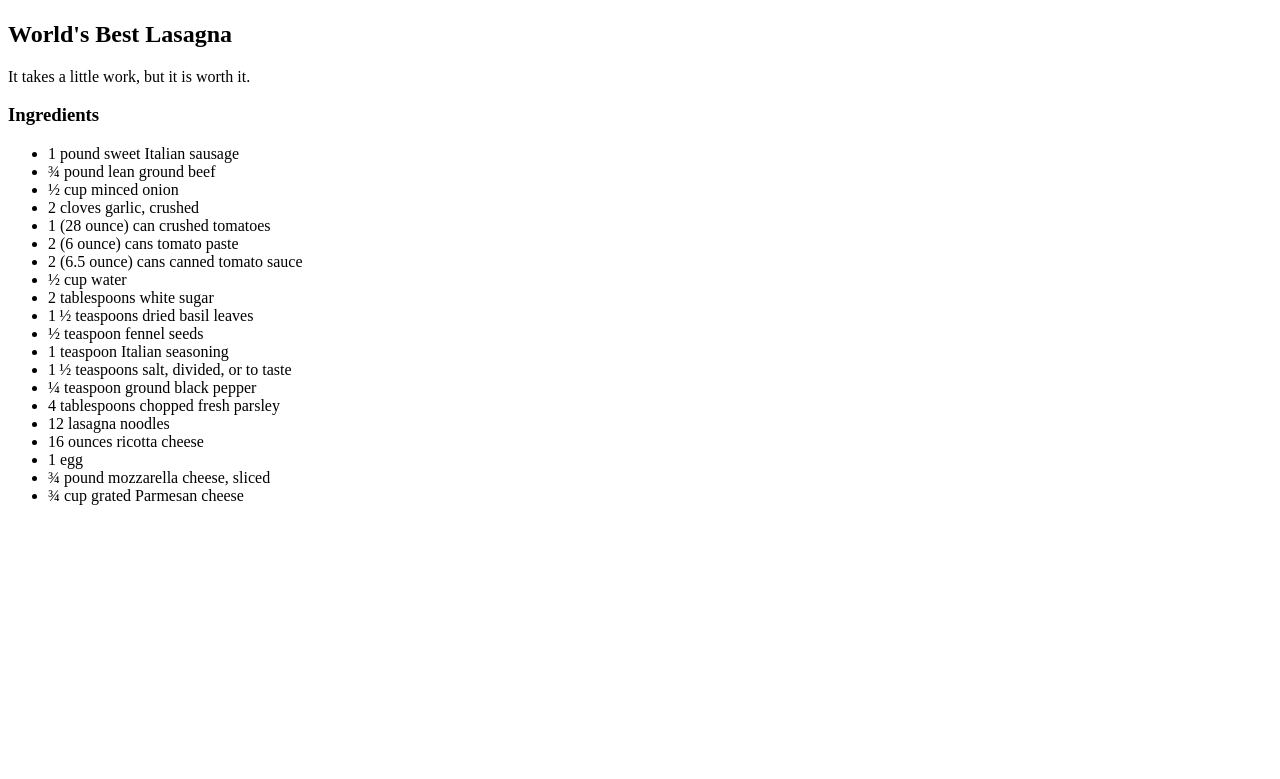
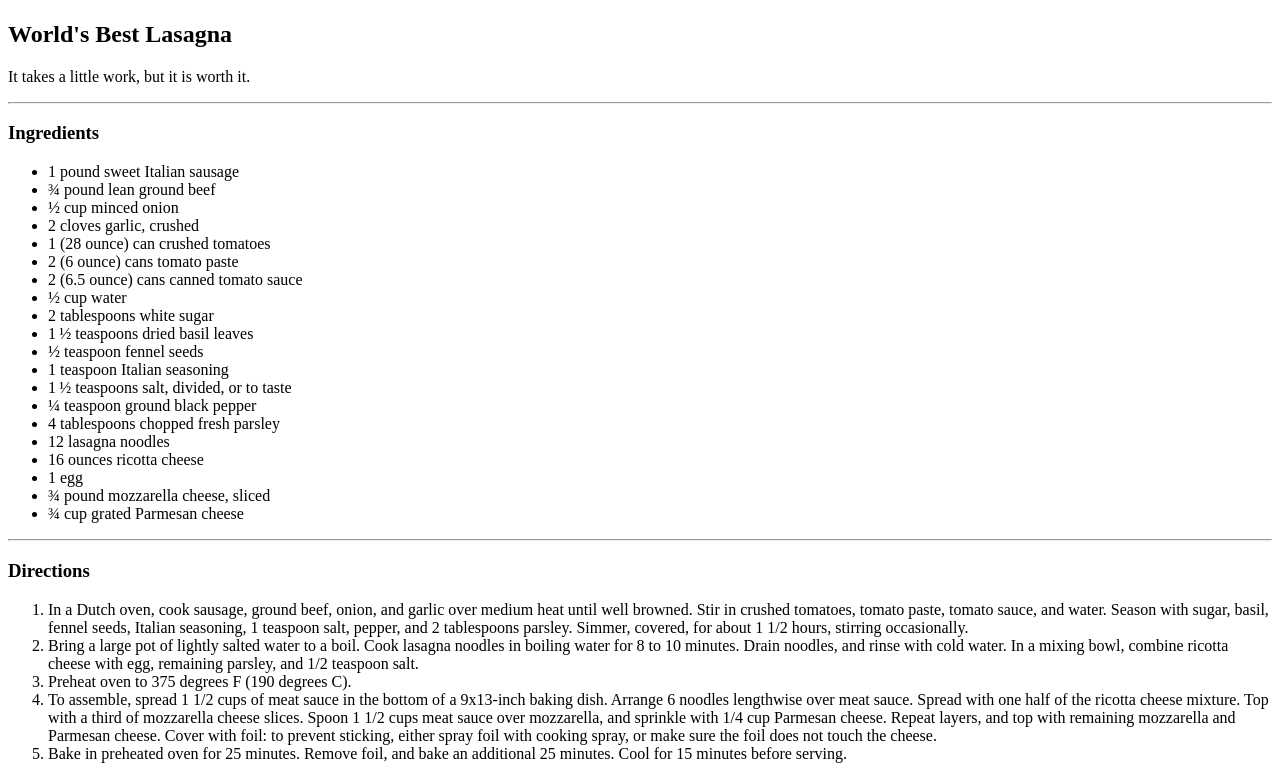
Before and after one commit to Ha-Mundo/odin-recipes, a plain HTML site: page recipes/lasagna.html in a window 1280 px wide. Shown: the part 383-1162 px from the top of the page. Before the commit the page ends 904 px from the top, so only its background shows below. Drawn offline with Linux system fonts and the light colour scheme.

Commit message:
Directions steps section added

```diff
--- a/recipes/lasagna.html
+++ b/recipes/lasagna.html
@@ -13,6 +13,7 @@
     <h2>World's Best Lasagna</h2>
     <p>It takes a little work, but it is worth it.</p>
 
+    <hr>
     <h3>Ingredients</h3>
     <ul>
         <li>1 pound sweet Italian sausage</li>
@@ -36,6 +37,17 @@
         <li>¾ pound mozzarella cheese, sliced</li>
         <li>¾ cup grated Parmesan cheese</li>
     </ul>
+
+    <hr>
+    <h3><strong>Directions</strong></h3>
+    <ol>
+        <li>In a Dutch oven, cook sausage, ground beef, onion, and garlic over medium heat until well browned. Stir in crushed tomatoes, tomato paste, tomato sauce, and water. Season with sugar, basil, fennel seeds, Italian seasoning, 1 teaspoon salt, pepper, and 2 tablespoons parsley. Simmer, covered, for about 1 1/2 hours, stirring occasionally.</li>
+        <li>Bring a large pot of lightly salted water to a boil. Cook lasagna noodles in boiling water for 8 to 10 minutes. Drain noodles, and rinse with cold water. In a mixing bowl, combine ricotta cheese with egg, remaining parsley, and 1/2 teaspoon salt.</li>
+        <li>Preheat oven to 375 degrees F (190 degrees C).</li>
+        <li>To assemble, spread 1 1/2 cups of meat sauce in the bottom of a 9x13-inch baking dish. Arrange 6 noodles lengthwise over meat sauce. Spread with one half of the ricotta cheese mixture. Top with a third of mozzarella cheese slices. Spoon 1 1/2 cups meat sauce over mozzarella, and sprinkle with 1/4 cup Parmesan cheese. Repeat layers, and top with remaining mozzarella and Parmesan cheese. Cover with foil: to prevent sticking, either spray foil with cooking spray, or make sure the foil does not touch the cheese.</li>
+        <li>Bake in preheated oven for 25 minutes. Remove foil, and bake an additional 25 minutes. Cool for 15 minutes before serving.</li>
+    </ol>
+
   </body>
 
 
```
